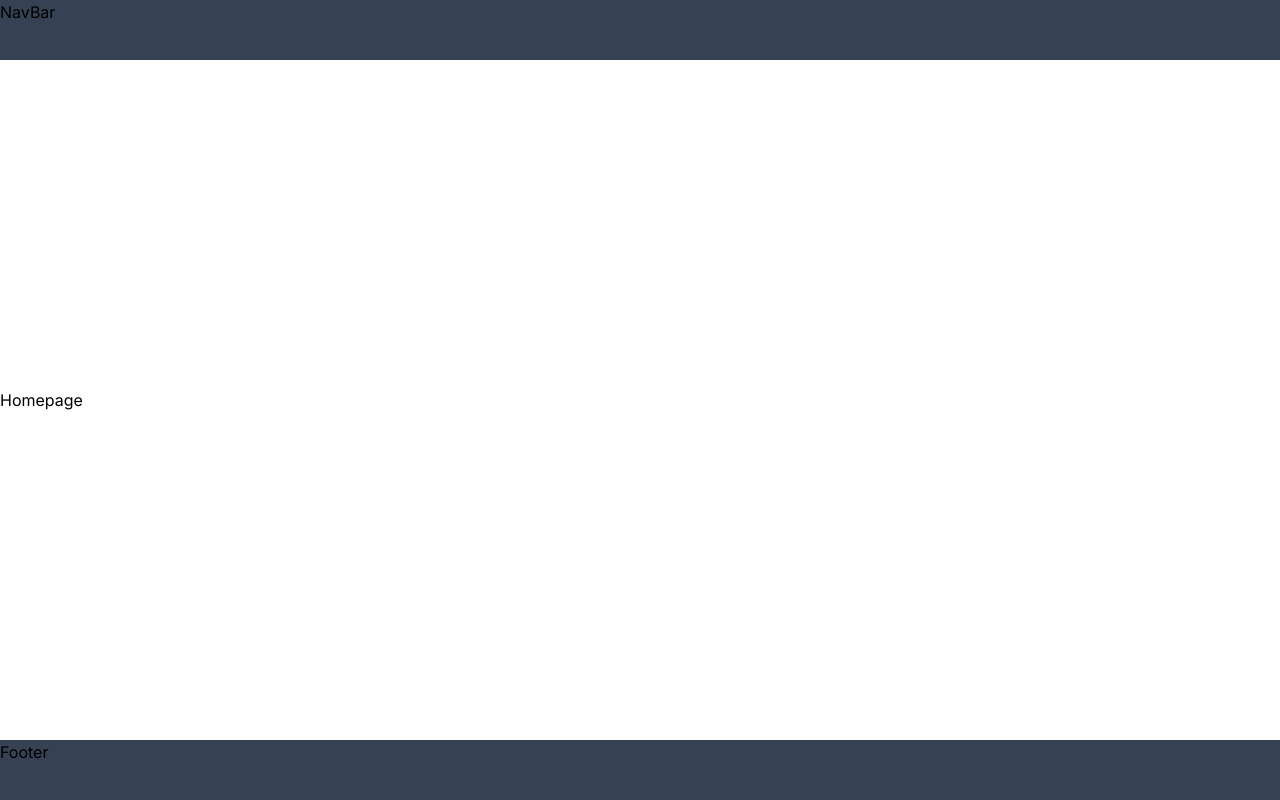
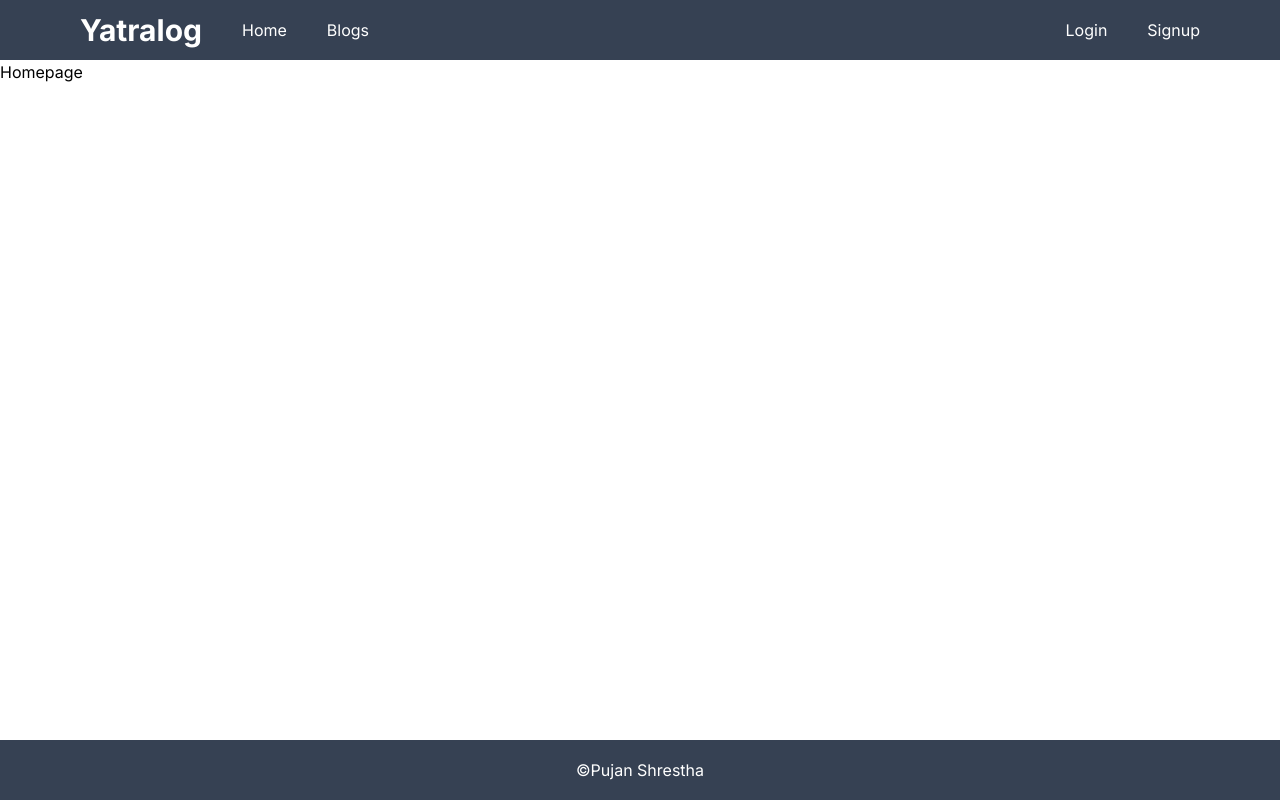
Before and after one commit to Pujan512/Yatralog-client, a Next.js app: page / in a window 1280 px wide. Built offline with nearby package versions, Linux system fonts and the light colour scheme; no server answers.

Commit message:
implement search and humanize date in blogs

```diff
--- a/app/blogs/[id]/page.jsx
+++ b/app/blogs/[id]/page.jsx
@@ -1,26 +1,45 @@
 'use client'
+import { useAuthStore } from '@/app/lib/store/useAuthStore';
 import { useBlogStore } from '@/app/lib/store/useBlogStore'
 import { redirect, useParams } from 'next/navigation';
-import React, { useEffect } from 'react'
+import React, { useEffect, useState } from 'react'
+import moment from 'moment';
 
 const Blog = () => {
+  const [loading, setLoading] = useState(true);
   const { getBlog, selectedBlog } = useBlogStore();
+  const { authUser } = useAuthStore();
   const { id } = useParams();
-  const author = selectedBlog.authorId ? selectedBlog.authorId.fName + " " + selectedBlog.authorId?.lName : '';
+  const author = selectedBlog?.authorId ? selectedBlog.authorId.fName + " " + selectedBlog.authorId?.lName : '';
 
-  //TODO: implement loading in this page and in /blogs page
   useEffect(() => {
-    getBlog(id);
+    const fetchBlog = async () =>{
+      try {
+        await getBlog(id);
+      } catch (error) {
+        console.log(error);
+      } finally {
+        setLoading(false);
+      }
+    }
+
+    fetchBlog();
   }, [])
+
+  if(loading) return <div>Loading...</div>
+
+  if(!loading && !authUser) redirect('/login');
 
   return (
     <section className='flex flex-1 flex-col'>
       <h2>{selectedBlog.title}</h2>
       <h4>{author}</h4>
+      <span>{moment(selectedBlog.createdAt).format('lll')}</span>
       <article className='flex gap-5'>
         {selectedBlog.images?.map((imgSrc, index) => (
           <a key={index} href={imgSrc.url} target='_blank'>
             <img src={imgSrc.url}
+              alt={selectedBlog.title}
               className='size-50 object-cover'
             />
           </a>
--- a/app/blogs/page.jsx
+++ b/app/blogs/page.jsx
@@ -1,18 +1,49 @@
 'use client';
-import React, { useEffect } from 'react'
+import React, { useEffect, useState } from 'react'
 import { useBlogStore } from '../lib/store/useBlogStore'
+import { useRouter } from 'next/navigation';
+import moment from 'moment';
 
 const Blogs = () => {
-  const {blogs, getBlogs} = useBlogStore();
+  const [loading, setLoading] = useState(true);
+  const { blogs, getBlogs } = useBlogStore();
+  const router = useRouter();
+  const [search, setSearch] = useState('');
+  const filteredBlogs = blogs.filter(blog => blog.title.toLowerCase().includes(search) || blog.description.toLowerCase().includes(search))
 
-  useEffect(()=>{
-    getBlogs();
-  },[])
+  useEffect(() => {
+    const fetchBlogs = async () => {
+      try {
+        await getBlogs();
+      } catch (error) {
+        console.log(error);
+      } finally {
+        setLoading(false);
+      }
+    }
+    fetchBlogs();
+  }, [])
+
+  if (loading) return <section>Loading...</section>
 
   return (
-    <section className='flex flex-1 flex-col'>{blogs.map((blog, index) =>(
-      <h2 key={index}>{blog.title}</h2>
-    ))}</section>
+    <article className='mx-50 my-10 w-full flex flex-col gap-10'>
+      <section className='flex gap-5 justify-center'>
+        <input className='outline-1 flex w-150 px-4 py-2' type='search'
+          onChange={(e)=>setSearch(e.target.value)}
+          placeholder='Search blogs'/>
+        {/* <button className='outline-1 px-4 py-2'>Search</button> */}
+      </section>
+      <section className='grid grid-cols-2 gap-x-15 gap-y-10'>{filteredBlogs.map((blog, index) => (
+        <article
+          className='cursor-pointer outline-1 p-5 h-40'
+          key={index} onClick={() => router.push('/blogs/' + blog._id)}>
+          <h2 className='text-2xl font-medium'>{blog.title}</h2>
+          <span className='text-sm text-gray-600'>{moment(blog.createdAt).fromNow()}</span>
+          <p>{blog.description}</p>
+        </article>
+      ))}</section>
+    </article>
   )
 }
 
--- /dev/null
+++ b/app/components/AuthProvider.jsx
@@ -0,0 +1,18 @@
+'use client'
+
+import { useEffect } from "react";
+import { useAuthStore } from "../lib/store/useAuthStore"
+
+const AuthProvider = ({ children }) => {
+    const {authUser, checkAuth} = useAuthStore();
+
+    useEffect(()=>{
+        checkAuth();
+    },[authUser])
+
+  return (
+    <>{children}</>
+  )
+}
+
+export default AuthProvider
--- a/app/components/BlogForm.jsx
+++ b/app/components/BlogForm.jsx
@@ -1,6 +1,7 @@
 'use client';
 import React, { useState } from 'react'
 import { redirect } from 'next/navigation';
+import { useAuthStore } from '../lib/store/useAuthStore';
 
 const BlogForm = ({id, btnText, formAction, title, description}) => {
 
@@ -26,8 +27,11 @@ const BlogForm = ({id, btnText, formAction, title, description}) => {
 
     //dynamic function post or edit
     const res = await formAction(formDataToSend);
-    if(res.success) btnText ===' Add' ? redirect('/blogs') : redirect('/blogs/'+id);
+    if(res.success) btnText ==='Add' ? redirect('/blogs') : redirect('/blogs/'+id);
   }
+
+  const {authUser} = useAuthStore();
+  if(!authUser) redirect('/login');
 
   return (
     <section>
--- a/app/components/Footer.jsx
+++ b/app/components/Footer.jsx
@@ -2,7 +2,9 @@ import React from 'react'
 
 const Footer = () => {
   return (
-    <footer className='h-15 bg-gray-700'>Footer</footer>
+    <footer className='h-15 bg-gray-700 flex items-center text-white justify-center'>
+      <p>&copy;Pujan Shrestha</p>
+    </footer>
   )
 }
 
--- a/app/components/NavBar.jsx
+++ b/app/components/NavBar.jsx
@@ -1,8 +1,34 @@
-import React from 'react'
+'use client'
+import Link from 'next/link'
+import React, { useEffect } from 'react'
+import { useAuthStore } from '../lib/store/useAuthStore'
 
 const NavBar = () => {
+  const {authUser, logout} = useAuthStore();
+
+  useEffect(()=>{
+
+  },[]);
+
   return (
-    <nav className='h-15 bg-gray-700'>NavBar</nav>
+    <nav className='h-15 bg-gray-700 flex items-center px-20 text-white justify-between'>
+      <div className='flex items-center gap-10'>
+        <Link className='text-3xl font-bold' href='/'>Yatralog</Link>
+        <Link href='/'>Home</Link>
+        <Link href='/blogs'>Blogs</Link>
+      </div>
+      {!authUser ?
+      <div className='flex gap-10'>
+        <Link href='/login'>Login</Link>
+        <Link href='/signup'>Signup</Link>
+      </div> :
+      <div className='flex gap-8 items-center'>
+        <Link className='outline-1 px-4 py-2 rounded-md' href='/addBlog'>Add +</Link>
+        <Link href='/user'>User</Link>
+        <button className='cursor-pointer' onClick={() => logout()}>Logout</button>
+      </div>
+      }
+    </nav>
   )
 }
 
--- a/app/layout.js
+++ b/app/layout.js
@@ -4,6 +4,7 @@ import "./globals.css";
 import { Toaster } from "react-hot-toast";
 import NavBar from "./components/NavBar";
 import Footer from "./components/Footer";
+import AuthProvider from "./components/AuthProvider";
 
 const inter = Inter({
   weight: ["100", "200", "300", "400", "500", "600", "700", "800", "900"],
@@ -22,7 +23,9 @@ export default function RootLayout({ children }) {
         className={`${inter.className} antialiased flex flex-col justify-between min-h-screen`}
       >
         <NavBar />
-        {children}
+        <main className="flex flex-1">
+          <AuthProvider>{children}</AuthProvider>
+        </main>
         <Toaster />
         <Footer />
       </body>
--- a/app/page.js
+++ b/app/page.js
@@ -1,5 +1,14 @@
+'use client'
+import { useEffect } from "react";
+import { useAuthStore } from "./lib/store/useAuthStore";
 
 export default function Home() {
+
+  const {authUser, checkAuth} = useAuthStore();
+
+  useEffect(()=>{
+    checkAuth();
+  },[authUser])
   return (
     <>Homepage</>
     );
--- a/package.json
+++ b/package.json
@@ -11,6 +11,7 @@
   "dependencies": {
     "axios": "^1.9.0",
     "browser-image-compression": "^2.0.2",
+    "moment": "^2.30.1",
     "next": "15.3.1",
     "react": "^19.0.0",
     "react-dom": "^19.0.0",
```
Also changed, not shown: 1 other file (tests, documents, lock files or other folders).
